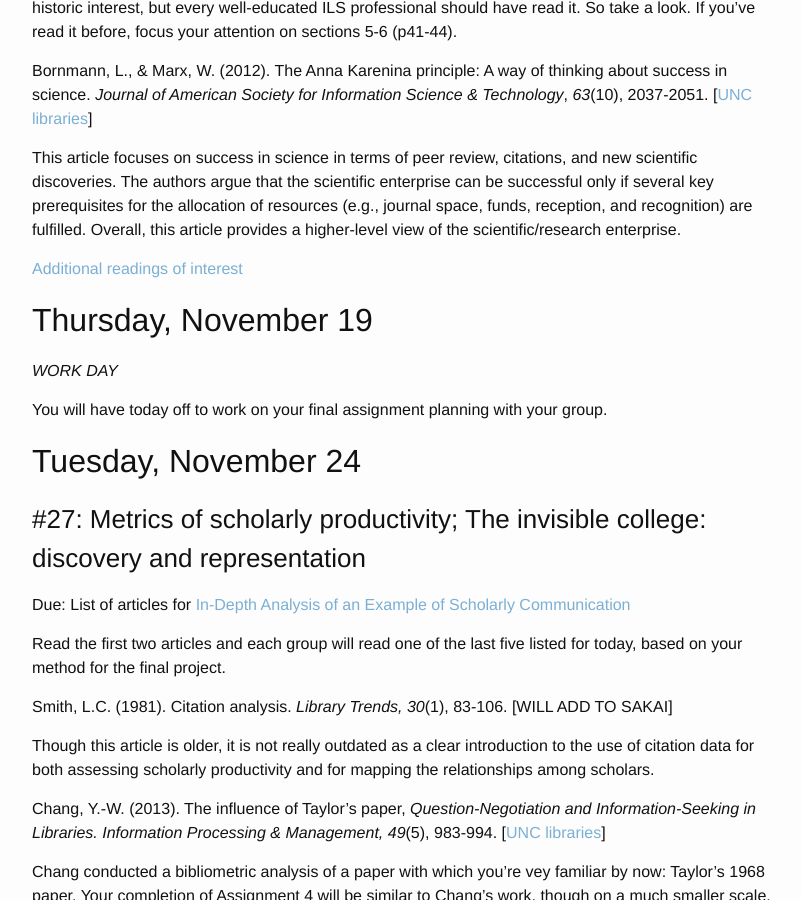
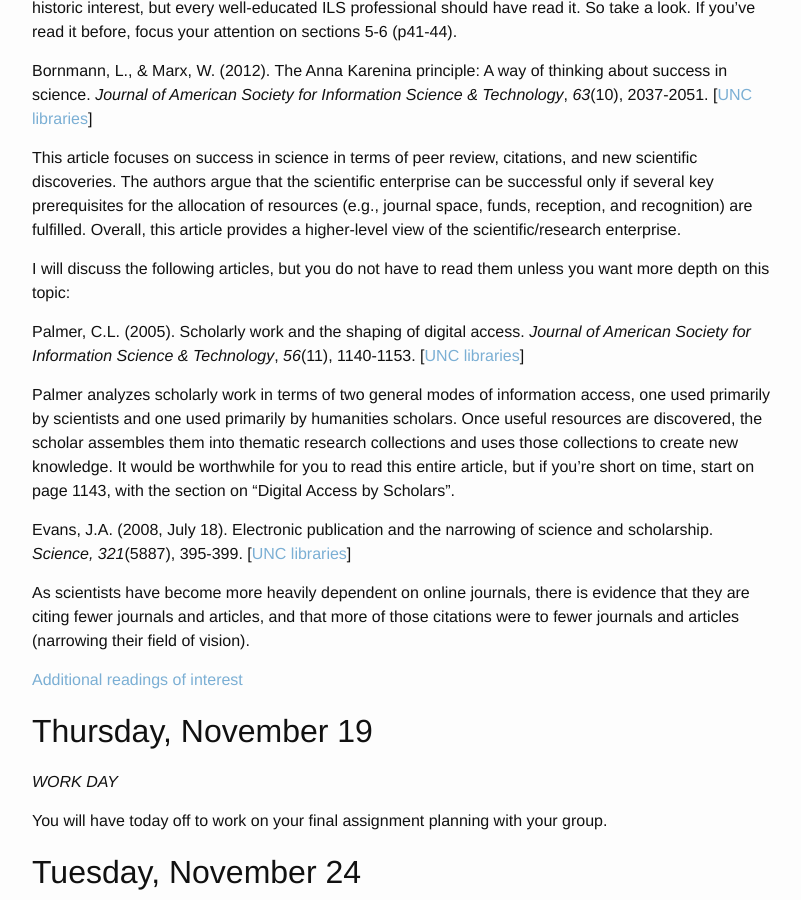
Before and after one commit to jdmar3/inls718, a Jekyll site: the page built from schedule/index.md, in a window 1280 px wide and 900 px high, scrolled down 15762 px. Shown: the whole window, without its empty margins (238-1039 px from the left). Built offline with Jekyll 4.4.1, drawn with Linux system fonts in a browser that asks for light colours; Markdown is read by kramdown in place of the engine named in the settings.

Commit message:
update assignment schedule

```diff
--- a/schedule/index.md
+++ b/schedule/index.md
@@ -861,6 +861,30 @@ prerequisites for the allocation of resources (e.g., journal space,
 funds, reception, and recognition) are fulfilled. Overall, this article
 provides a higher-level view of the scientific/research enterprise.
 
+I will discuss the following articles, but you do not have to read them unless you want more depth on this topic:
+
+Palmer, C.L. (2005). Scholarly work and the shaping of digital access.
+*Journal of American Society for Information Science & Technology*,
+*56*(11), 1140-1153. \[[UNC
+libraries](http://libproxy.lib.unc.edu/login?url=http://dx.doi.org/10.1002/asi.20204)\]
+
+Palmer analyzes scholarly work in terms of two general modes of
+information access, one used primarily by scientists and one used
+primarily by humanities scholars. Once useful resources are discovered,
+the scholar assembles them into thematic research collections and uses
+those collections to create new knowledge. It would be worthwhile for
+you to read this entire article, but if you're short on time, start on
+page 1143, with the section on "Digital Access by Scholars".
+
+Evans, J.A. (2008, July 18). Electronic publication and the narrowing of
+science and scholarship. *Science, 321*(5887), 395-399. \[[UNC
+libraries](http://libproxy.lib.unc.edu/login?url=http://dx.doi.org/10.1126/science.1150473)\]
+
+As scientists have become more heavily dependent on online journals,
+there is evidence that they are citing fewer journals and articles, and
+that more of those citations were to fewer journals and articles
+(narrowing their field of vision).
+
 [Additional readings of interest](/literature/#session24)
 
 ## Thursday, November 19
```
Also changed, not shown: other parts of schedule/index.md (+2 -2 lines), assignments/04.md (+1 -1 lines).
